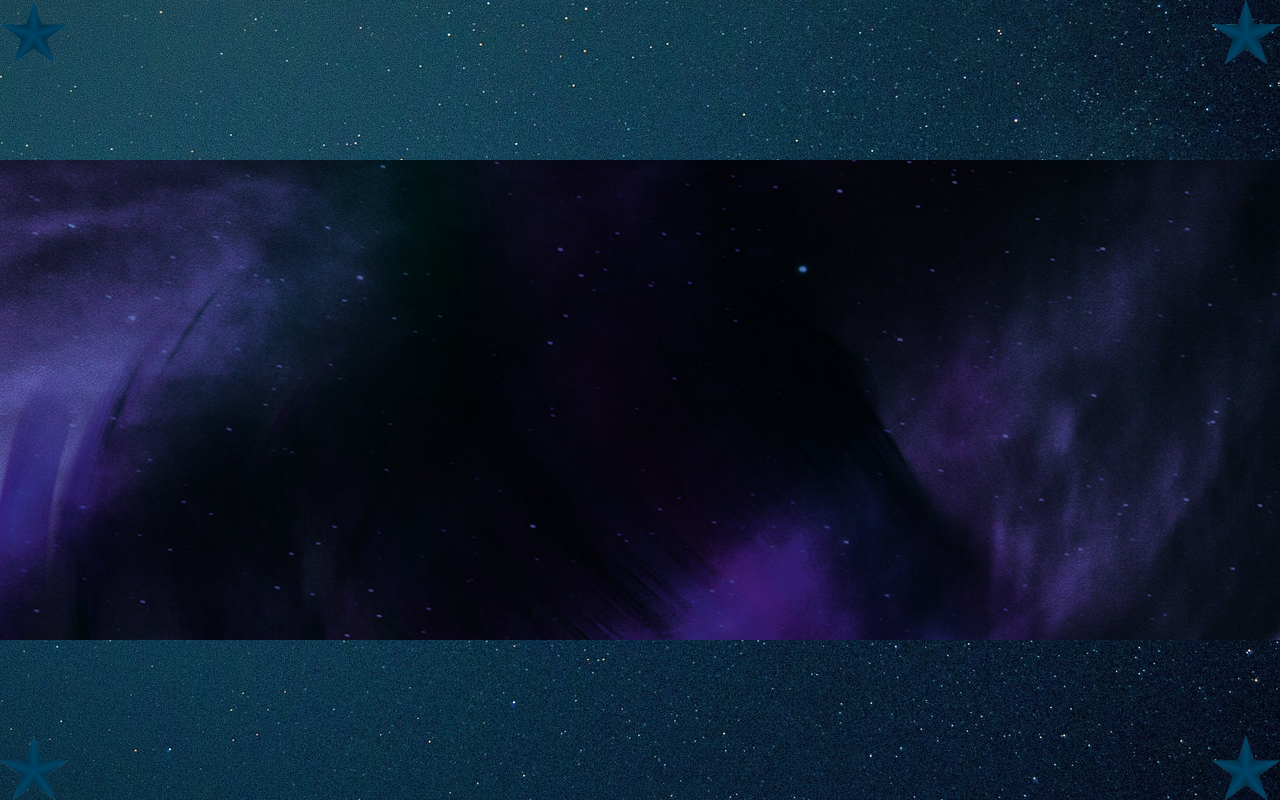
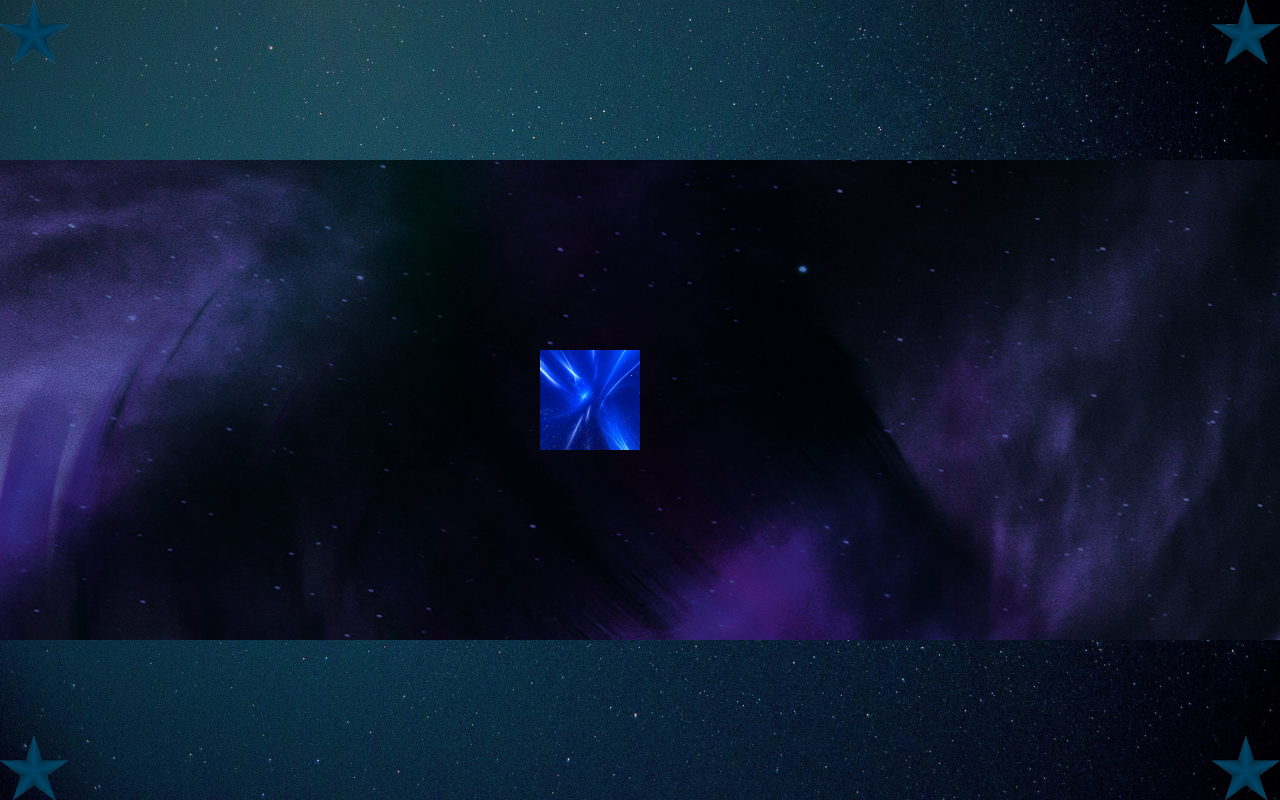
Before and after one commit to rxsharp/css3-essentials, a plain HTML site: page background-size.html in a window 1280 px wide. Drawn offline with Linux system fonts and the light colour scheme.

Commit message:
Add star-streaks centered image

```diff
--- a/background-size.html
+++ b/background-size.html
@@ -13,7 +13,9 @@
 </div>
 
 <div class="center">
+  <img class ="star-streaks center-wh" src="http://rxsharp.github.io/css3-essentials/images/star-streaks.jpg" alt="" />
 </div>
+
 <div class="top-bottom">
 <img class ="star bl" src="http://rxsharp.github.io/css3-essentials/images/star.gif" alt="" />
   <img class ="star br" src="http://rxsharp.github.io/css3-essentials/images/star.gif" alt="" />
--- a/css/background-size.css
+++ b/css/background-size.css
@@ -1,4 +1,17 @@
 /*Images*/
+.star-streaks {
+  width: 100px;
+  height:100px;
+}
+
+.center img {
+  position:absolute;
+  top:50%;
+  right:50%;
+    margin: -50px 0 0 -50px;
+
+}
+
 .top-bottom> .tl {
   position: relative;
   float:left;
@@ -25,9 +38,6 @@
   width:100%;
 }
 
-.auto-hab {
-  background-image: url('http://rxsharp.github.io/my-snapfile/images/hot-air-balloon.jpg');
-}
 .auto-star{
 background-size:auto;
 background-image: url('http://rxsharp.github.io/css3-essentials/images/star.gif');
@@ -43,6 +53,7 @@ background-image: url('http://rxsharp.github.io/css3-essentials/images/star.gif'
 background: url('http://rxsharp.github.io/css3-essentials/images/universe-banner.jpg') no-repeat top left;
 background-size: cover;
 height: 60%;
+position:relative;
 }
 
  /*Defaults*/
@@ -53,7 +64,7 @@ html,body {
 
 body {
   background: url('http://rxsharp.github.io/css3-essentials/images/dark-bg.jpg') center no-repeat;
-  background-size:auto;
+  background-size:100% 100%;
 }
 
 .star {
```
